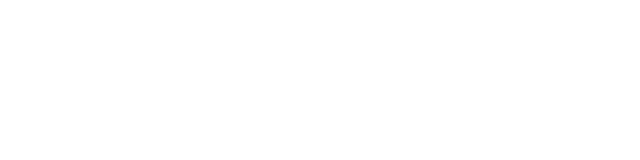
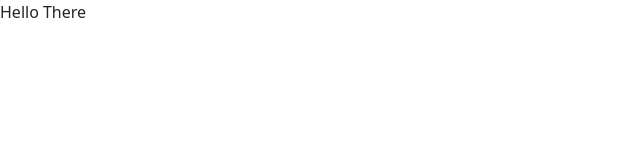
Before and after one commit to swannb1/middle-earth, a React (Vite) app: page /journey in a window 1280 px wide. Before the commit this address had no page. Shown: the top 160 px of the page, without its empty margins (0-640 px from the left). Built offline with nearby package versions, Linux system fonts and the light colour scheme.

Commit message:
Create Links

```diff
--- /dev/null
+++ b/src/Journey.tsx
@@ -0,0 +1,9 @@
+const Journey = () => {
+  return (
+    <div>
+      <p>Hello There</p>
+    </div>
+  );
+};
+
+export default Journey;
--- a/src/components/Navigation/Navbar.tsx
+++ b/src/components/Navigation/Navbar.tsx
@@ -1,21 +1,26 @@
+import { Link, useNavigate } from "react-router-dom";
 import Navbutton from "./Navbutton";
 
 const tempClick = () => {
-  console.log("this worked");
+  console.log("This Worked");
 };
 
 const Navbar = () => {
+  const navigate = useNavigate();
+  const journeyClick = () => {
+    navigate(`/journey`);
+  };
   return (
     <div className="flex justify-around items-center size-full">
       <div className="flex justify-around w-[33%] mt-[40px]">
-        <Navbutton name="The Journey" handleClick={tempClick} />
+        <Navbutton name="The Journey" handleClick={journeyClick} />
         <Navbutton name="Characters" handleClick={tempClick} />
         <Navbutton name="Locations" handleClick={tempClick} />
       </div>
       <div className="w-[33%">
-        <a>
+        <Link to="/">
           <img src="../src/assets/images/Logo_White_Tree@4x1.svg" alt="White Tree Logo" className="w-[112px]" />
-        </a>
+        </Link>
       </div>
       <div className="flex justify-around w-[33%] mt-[40px]">
         <Navbutton name="Experiencing Middle Earth" handleClick={tempClick} />
--- a/src/main.tsx
+++ b/src/main.tsx
@@ -4,6 +4,7 @@
 import "./index.css";
 import App from "./App.tsx";
 import Home from "./Home.tsx";
+import Journey from "./Journey.tsx";
 
 createRoot(document.getElementById("root")!).render(
   <StrictMode>
@@ -11,6 +12,7 @@
       <Routes>
         <Route path="/" element={<App />}>
           <Route index element={<Home />} />
+          <Route path="/journey" element={<Journey />} />
         </Route>
       </Routes>
     </BrowserRouter>
```
